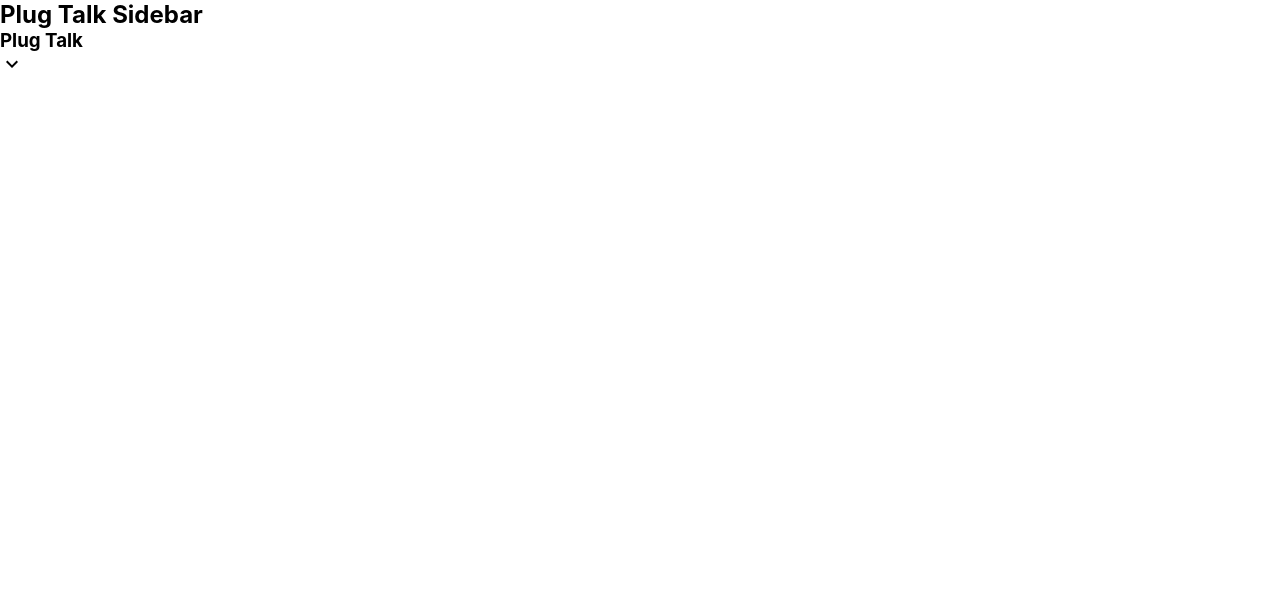
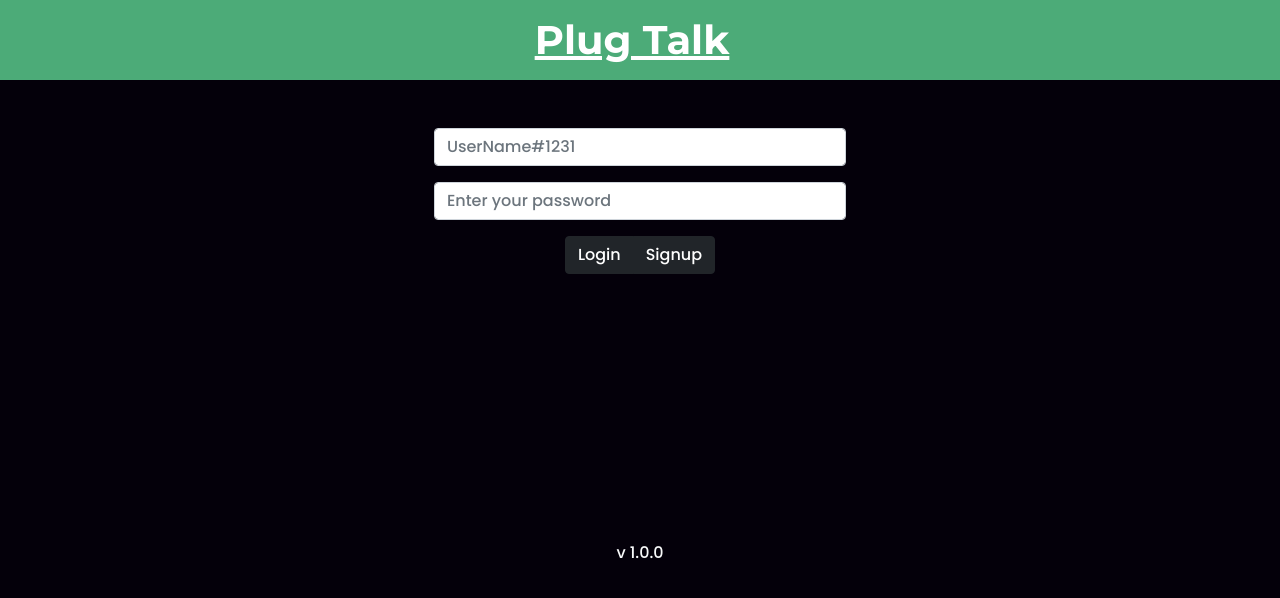
Before and after one commit to Guchii/PlugTalk, a React (Create React App) app: page / in a window 1280 px wide. Shown: the top 598 px of the page. Built offline with nearby package versions, Linux system fonts and the light colour scheme.

Commit message:
Simple Login+SignUp Component Added

```diff
--- a/public/index.html
+++ b/public/index.html
@@ -10,34 +10,22 @@
       content="Web site created using create-react-app"
     />
     <link rel="apple-touch-icon" href="%PUBLIC_URL%/logo192.png" />
-    <!--
-      manifest.json provides metadata used when your web app is installed on a
-      user's mobile device or desktop. See https://developers.google.com/web/fundamentals/web-app-manifest/
-    -->
     <link rel="manifest" href="%PUBLIC_URL%/manifest.json" />
-    <!--
-      Notice the use of %PUBLIC_URL% in the tags above.
-      It will be replaced with the URL of the `public` folder during the build.
-      Only files inside the `public` folder can be referenced from the HTML.
-
-      Unlike "/favicon.ico" or "favicon.ico", "%PUBLIC_URL%/favicon.ico" will
-      work correctly both with client-side routing and a non-root public URL.
-      Learn how to configure a non-root public URL by running `npm run build`.
-    -->
-    <title>React Redux App</title>
+    <title>Plug Talk</title>
   </head>
   <body>
     <noscript>You need to enable JavaScript to run this app.</noscript>
     <div id="root"></div>
-    <!--
-      This HTML file is a template.
-      If you open it directly in the browser, you will see an empty page.
-
-      You can add webfonts, meta tags, or analytics to this file.
-      The build step will place the bundled scripts into the <body> tag.
-
-      To begin the development, run `npm start` or `yarn start`.
-      To create a production bundle, use `npm run build` or `yarn build`.
-    -->
+    <link
+      href="https://cdn.jsdelivr.net/npm/bootstrap@5.1.2/dist/css/bootstrap.min.css"
+      rel="stylesheet"
+      integrity="sha384-uWxY/CJNBR+1zjPWmfnSnVxwRheevXITnMqoEIeG1LJrdI0GlVs/9cVSyPYXdcSF"
+      crossorigin="anonymous"
+    />
+    <script
+      src="https://cdn.jsdelivr.net/npm/bootstrap@5.1.2/dist/js/bootstrap.bundle.min.js"
+      integrity="sha384-kQtW33rZJAHjgefvhyyzcGF3C5TFyBQBA13V1RKPf4uH+bwyzQxZ6CmMZHmNBEfJ"
+      crossorigin="anonymous"
+    ></script>
   </body>
 </html>
--- a/src/App.css
+++ b/src/App.css
@@ -1,3 +1,5 @@
+@import url('https://fonts.googleapis.com/css2?family=Poppins:wght@500&display=swap');
 * {
+    font-family: 'Poppins', sans-serif;
     margin: 0;
 }
--- a/src/App.jsx
+++ b/src/App.jsx
@@ -1,13 +1,24 @@
-import React from "react";
-import Sidebar from "./Components/Sidebar"
-import Main from "./Components/Main"
-import "./App.css"
+import React, { useState } from "react";
+import Sidebar from "./Components/Sidebar";
+import Main from "./Components/Main";
+import LoginPage from "./LoginPage";
+import "./App.css";
 
 function App() {
+  const [login, setLogin] = useState(false);
+  const toggleLogin = () => {
+    setLogin(!login);
+  };
   return (
     <div className="app">
-        <Sidebar/>
-        <Main />
+      {!login ? (
+        <LoginPage toggleLogin={toggleLogin} />
+      ) : (
+        <>
+          <Main />
+          <Sidebar toggleLogin={toggleLogin} />
+        </>
+      )}
     </div>
   );
 }
--- a/src/Components/Sidebar.jsx
+++ b/src/Components/Sidebar.jsx
@@ -1,12 +1,9 @@
-import ExpandMoreIcon from "@material-ui/icons/ExpandMore"
-
-const Sidebar = () => {
+const Sidebar = ({toggleLogin}) => {
     return(
         <div className="sidebar">
-            <h2>Plug Talk Sidebar</h2>
             <div className="sidebar__top">
-                <h3>Plug Talk</h3>
-                <ExpandMoreIcon/>
+                <h2>Plug Talk</h2>
+                <button onClick={toggleLogin}>Logout</button>
             </div>
         </div>
     )
--- /dev/null
+++ b/src/LoginPage.jsx
@@ -0,0 +1,60 @@
+import "./login.css";
+const LoginPage = ({ toggleLogin }) => {
+  return (
+    <div className="login-container">
+      <nav
+        className="navbar navbar-light"
+        style={{ backgroundColor: "#4CAB78" }}
+      >
+        <div className="container-fluid d-flex justify-content-center text-light">
+          <span className="navbar-brand mb-0 h1 fs-1 text-white">
+            Plug Talk
+          </span>
+        </div>
+      </nav>
+      <div
+        className="container-fluid d-flex align-middle justify-content-center"
+        style={{
+          backgroundColor: " #04000A",
+          height: "calc(100vh - 80px)",
+          margin: 0,
+          padding: 0,
+        }}
+      >
+        <div className="row">
+          <div className="text-center">
+            <form action="" className="col-12 p-5">
+              <div className="mb-3">
+                <input
+                  className="form-control"
+                  type="text"
+                  placeholder="UserName#1231"
+                />
+              </div>
+              <div className="mb-3">
+                <input
+                  className="form-control"
+                  type="text"
+                  placeholder="Enter your password"
+                />
+              </div>
+              <div className="btn-group">
+                <button onClick={toggleLogin} className="btn btn-dark">
+                  Login
+                </button>
+                <button onClick={toggleLogin} className="btn btn-dark">
+                  Signup
+                </button>
+              </div>
+            </form>
+          </div>
+          <div className="text-center">
+            <p className="col-12 text-light fs-6">v 1.0.0</p>
+          </div>
+        </div>
+      </div>
+    </div>
+  );
+};
+
+export default LoginPage;
--- /dev/null
+++ b/src/login.css
@@ -0,0 +1,19 @@
+@import url('https://fonts.googleapis.com/css2?family=Montserrat:wght@700&display=swap');
+
+*{
+    padding: 0;
+    margin: 0;
+}
+
+.login-container input{
+    display: block;
+}
+
+.container-fluid span {
+    font-family: 'Montserrat', sans-serif;
+    text-decoration: underline;
+}
+
+.login-container nav {
+    height: 80px;
+}
```
